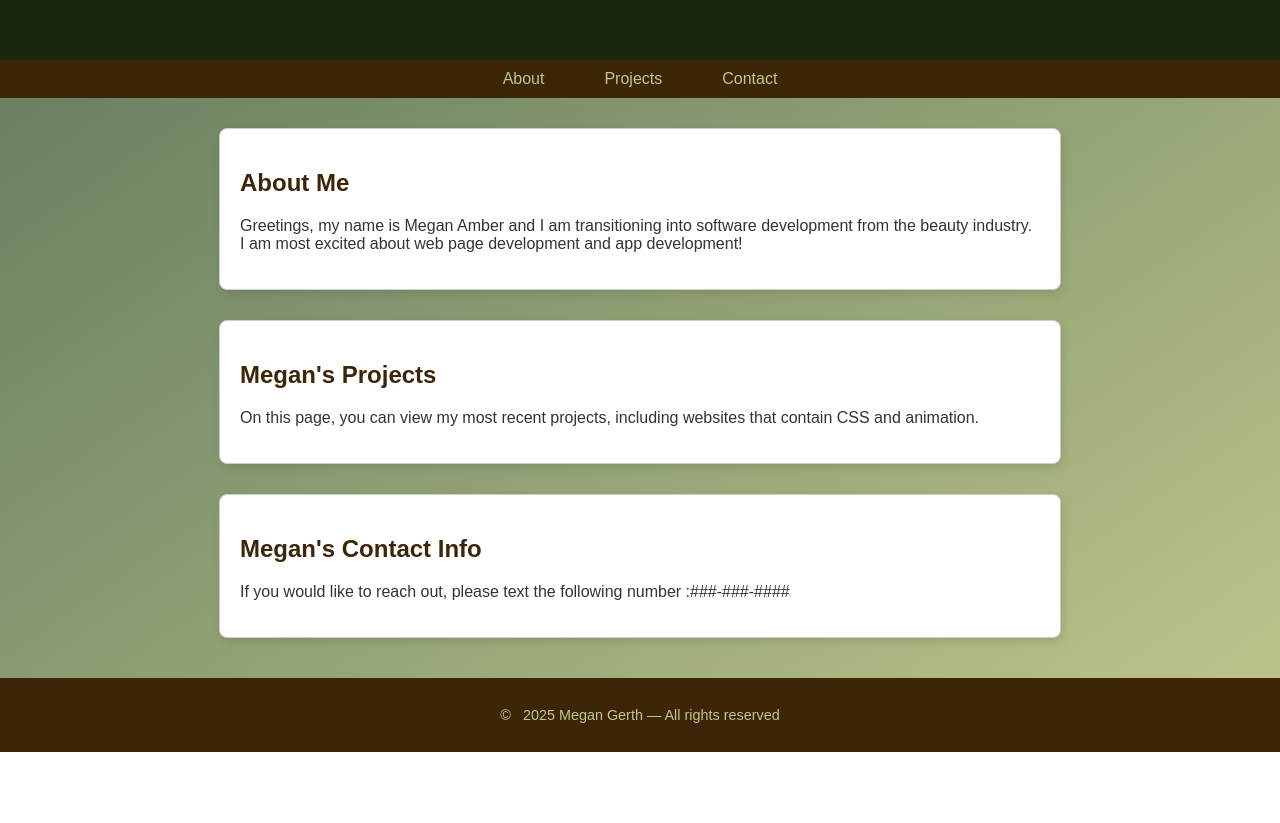
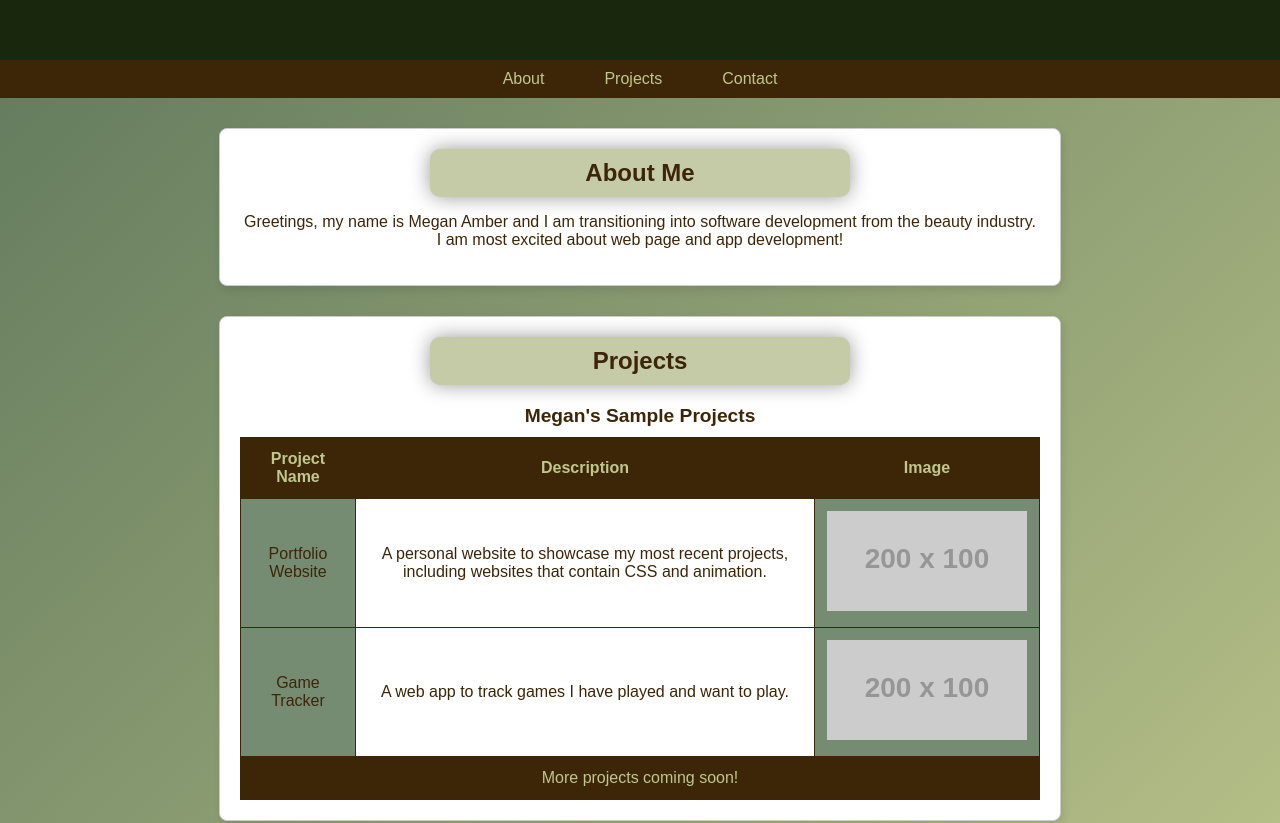
Before and after one commit to megan-amber/megan-amber.github.io, a plain HTML site: page index.html in a window 1280 px wide. Shown: the part 133-956 px from the top of the page. Before the commit the page ends 885 px from the top, so only its background shows below. Drawn offline with Linux system fonts and the light colour scheme; placeholder pictures from the web are drawn by us.

Commit message:
Add files via upload

```diff
--- a/index.html
+++ b/index.html
@@ -32,17 +32,49 @@
 <main>
 <section id="about">
 <h2>About Me</h2>
-<p>Greetings, my name is Megan Amber and I am transitioning into software development from the beauty industry. I am most excited about web page development and app development!</p>
+<p>Greetings, my name is Megan Amber and I am transitioning into software development from the beauty industry. I am most excited about web page and app development!</p>
 </section>
 
 <section id="projects">
-<h2>Megan's Projects</h2>
-<p>On this page, you can view my most recent projects, including websites that contain CSS and animation.</p>
+<h2>Projects</h2>
+
+<table>
+    <caption>Megan's Sample Projects</caption>
+    <colgroup>
+        <col style="background-color: #758c73;" />
+        <col>
+        <col style="background-color: #758c73;" />
+    </colgroup>
+    <thead>
+        <tr>
+            <th>Project Name</th>
+            <th>Description</th>
+            <th>Image</th>
+        </tr>
+    </thead>
+    <tbody>
+        <tr>
+            <td>Portfolio Website</td>
+            <td>A personal website to showcase my most recent projects, including websites that contain CSS and animation. </td>
+            <td><img src="https://placehold.co/200x100" alt="Portfolio Preview" ></td>
+        </tr>
+        <tr>
+            <td>Game Tracker</td>
+            <td>A web app to track games I have played and want to play.</td>
+            <td><img src="https://placehold.co/200x100" alt="Game Tracker" ></td>
+        </tr>
+    </tbody>
+    <tfoot>
+        <tr>
+            <td colspan="3">More projects coming soon!</td>
+        </tr>
+    </tfoot>
+</table>
 </section>
 
 <section id="contact">
-<h2>Megan's Contact Info</h2>
-<p>If you would like to reach out, please text the following number :###-###-#### </p>
+<h2>Contact Info</h2>
+<p>If you would like to reach out, please text the following number : 757-868-0437 </p>
 </section>
 
 </main>
--- a/project.css
+++ b/project.css
@@ -33,7 +33,7 @@ nav ul li a {
     text-decoration: none; /* Remove underline */
     color: #bfc78c; /* Text color */
     padding: 10px 15px; /* Padding for clickable area */
-    transition: background-color 0.3s; /* Smooth transition for hover effect */
+    transition: background-color 0.3s ease; /* Smooth transition for hover effect */
     display: block; /* Make the link fill the li */
 }
 nav ul li a:hover {
@@ -50,9 +50,49 @@ main section {
     border: 1px solid #cccccc;
     border-radius: 8px;
     box-shadow: 2px 4px 8px rgba(0, 0, 0, 0.1);
+    transition: transform 0.3s ease;
+}
+main section:hover {
+    transform: scale(1.02); /* Slightly enlarge on hover */
 }
 main section h2 {
+    max-width: 400px;
+    margin: 0 auto;
+    padding: 10px;
+    font-size: 1.5em;
     color: #3d2607;
+    text-align: center;
+    background-color: #c5caa7;
+    border-radius: 10px;
+    box-shadow: 0px 0px 20px rgba(0, 0, 0, 0.4);
+}
+main section p {
+    text-align: center;
+    color: #3d2607;
+}
+caption {
+    font-size: 1.2em;
+    font-weight: bold;
+    color: #3d2607;
+    margin-bottom: 10px;
+}
+/* Table Styling */
+table {
+    width: 100%;
+    border-collapse: collapse;
+    margin-top: 20px;
+}
+th, td {
+    border: 1px solid #3d2607;
+    padding: 12px;
+    text-align: center;;
+}
+tbody td {
+    color: #3d2607;
+}
+thead, tfoot {
+    background-color: #3d2607;
+    color: #bfc78c;
 }
 
 /* Footer Styling */
```
